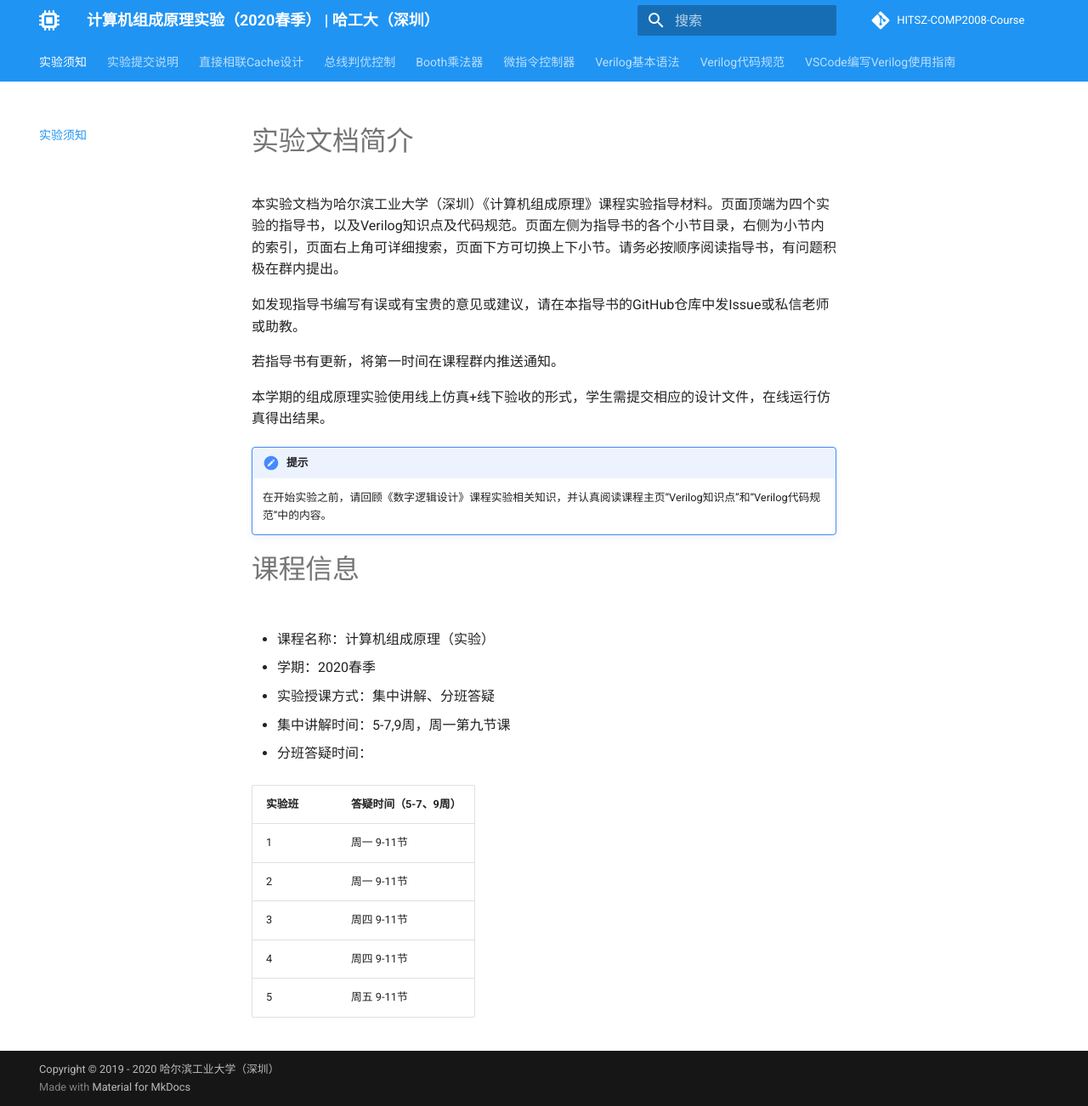
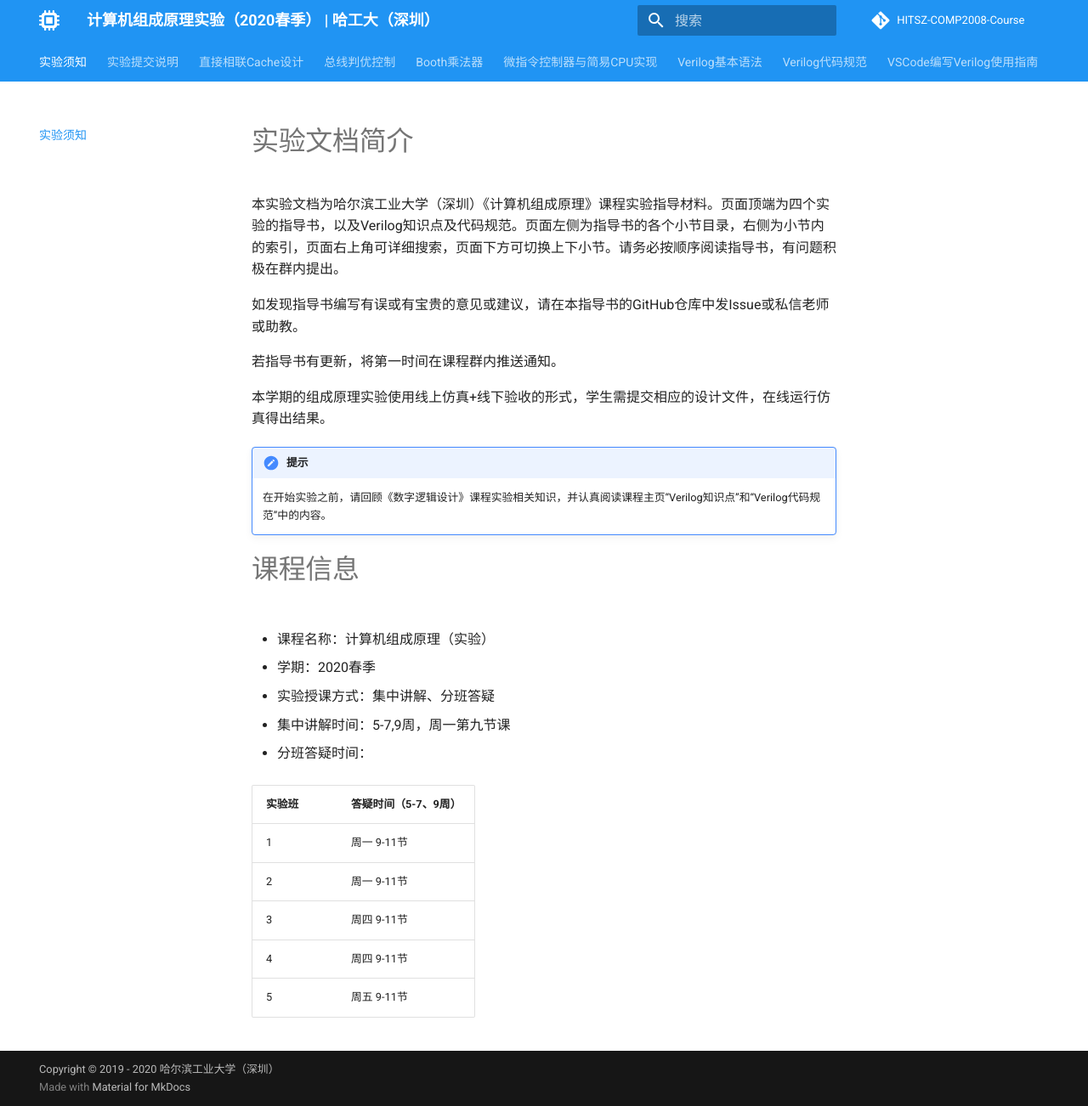
Before and after one commit to Bohan-hu/HITSZ-COMP2008-Course, an MkDocs documentation site: the page built from docs/index.md, in a window 1280 px wide and 1302 px high. Shown: the whole window at 85% size. Built offline with MkDocs 1.6.1 and Material for MkDocs 9.7.7, drawn with Linux system fonts in a browser that asks for light colours; comment, search, counter and statistics services are not loaded; part of the change alters nothing that is shown.

Commit message:
change the name of lab4

```diff
--- a/mkdocs.yml
+++ b/mkdocs.yml
@@ -67,7 +67,7 @@ nav:
     - 实验步骤及提交方式: lab3/part2.md
     - 选做题A 改进的 Booth 算法: lab3/appendixA.md
     - 选做题B 基于冗余符号数的 4 位 Booth 算法: lab3/appendixB.md
-  - 微指令控制器:
+  - 微指令控制器与简易CPU实现:
     - 实验原理: lab4/unfinished.md
   - Verilog基本语法:
     - 初学Verilog的几点提醒: verilog/part0.md
```
